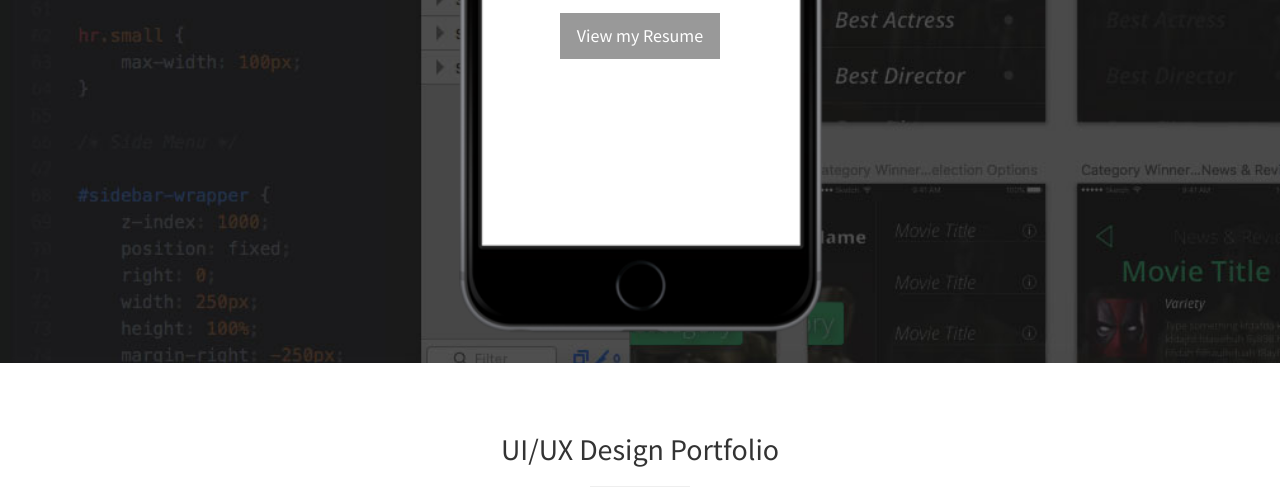
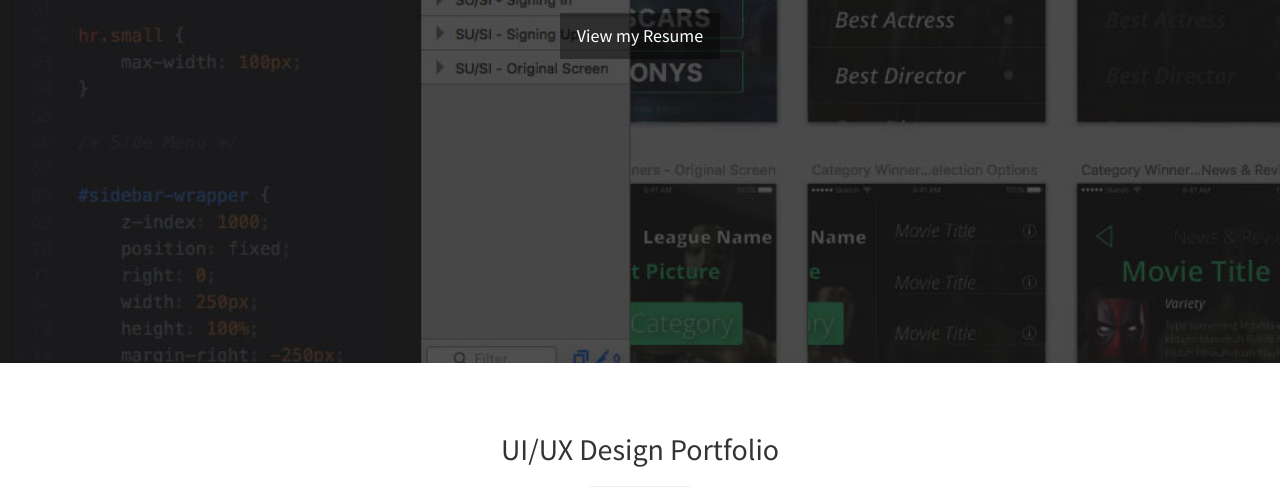
Before and after one commit to masonposch/full-stack-portfolio, a plain HTML site: page index.html in a window 1280 px wide. Shown: the part 437-938 px from the top of the page. Drawn offline with Linux system fonts and the light colour scheme.

Commit message:
backtonormalcoverphoto

```diff
--- a/css/stylish-portfolio.css
+++ b/css/stylish-portfolio.css
@@ -157,7 +157,7 @@ hr.small {
     position: relative;
     width: 100%;
     height: 100%;
-    background: url(../img/coverphoto-phone.png) no-repeat center center scroll;
+    background: url(../img/coverphoto.jpg) no-repeat center center scroll;
     -webkit-background-size: cover;
     -moz-background-size: cover;
     background-size: cover;
```
